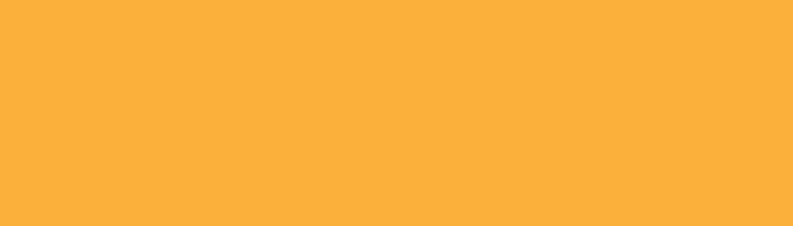
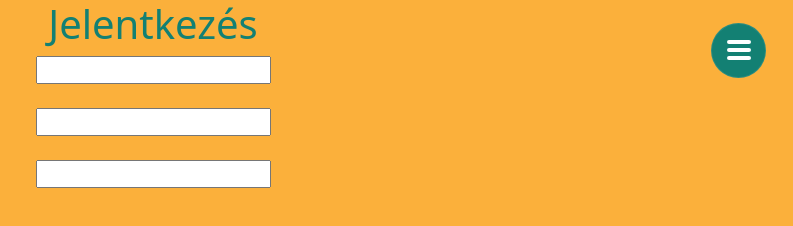
Before and after one commit to SpaceSC/exam-css-app, a plain HTML site: page index.html in a window 1280 px wide. Shown: the whole page, without its empty margins (487-1280 px from the left). Drawn offline with nearby package versions, Linux system fonts and the light colour scheme.

Commit message:
Add css rules

```diff
--- a/SCSS/_variables.scss
+++ b/SCSS/_variables.scss
@@ -1 +1,2 @@
 $yellow: rgb(251,176,59);
+$green: rgb(19,128,115);
--- a/SCSS/style.scss
+++ b/SCSS/style.scss
@@ -3,7 +3,56 @@
 @import 'reset';
 
 body {
- background-color: $yellow;
+  display: flex;
+  flex-direction: column;
+  justify-content: center;
+  align-items: center;
+  background-color: $yellow;
+
+ h1 {
+   color: $green;
+ }
+
+ #hamburger {
+  position: absolute;
+  top: 5px;
+  right: 5px;
+  display: flex;
+  flex-direction: row-reverse;
+  align-items: flex-start;
+  width: 100vw;
+
+  #toggle {
+   background-color: $green!important;
+
+
+   #toggleText {
+    color: white!important;
+    }
+  }
+
+  #hamburgerBtn {
+    display: flex;
+    justify-content: center;
+    align-items: center;
+    background-color: $green;
+    border-radius: 50%;
+    height: 55px;
+    width: 55px;
+    padding: 0;
+    margin: 10px;
+
+    &:focus{
+      box-shadow: none;
+    }
+
+    svg {
+      color: white;
+      stroke-width: 1;
+      stroke: white;
+    }
+  }
+}
 
 }
 
--- a/index.html
+++ b/index.html
@@ -9,6 +9,31 @@
   <title>Apply</title>
 </head>
 <body>
+
+  <div id="hamburger">
+    <nav class="navbar navbar-dark ">
+      <div class="container-fluid">
+        <button id="hamburgerBtn" class="navbar-toggler" type="button" data-bs-toggle="collapse" data-bs-target="#navbarToggleExternalContent" aria-controls="navbarToggleExternalContent" aria-expanded="false" aria-label="Toggle navigation">
+          <svg xmlns="http://www.w3.org/2000/svg" width="32" height="32" fill="currentColor" class="bi bi-list" viewBox="0 0 16 16">
+            <path fill-rule="evenodd" d="M2.5 11.5A.5.5 0 0 1 3 11h10a.5.5 0 0 1 0 1H3a.5.5 0 0 1-.5-.5zm0-4A.5.5 0 0 1 3 7h10a.5.5 0 0 1 0 1H3a.5.5 0 0 1-.5-.5zm0-4A.5.5 0 0 1 3 3h10a.5.5 0 0 1 0 1H3a.5.5 0 0 1-.5-.5z"/>
+          </svg>
+        </button>
+      </div>
+    </nav>
+    <div class="collapse" id="navbarToggleExternalContent">
+      <div id="toggle" class="bg-dark p-4">
+        <h5 id="toggleText" class="text-white h4">More Science</h5>
+        <span class="text-muted">Read more</span>
+      </div>
+    </div>
+  </div>
+
+  <h1>Jelentkezés</h1>
+  <input type="text" id="fname" name="fname"><br>
+  <input type="text" id="fname" name="fname"><br>
+  <input type="text" id="fname" name="fname">
+
+
   <script src="https://cdn.jsdelivr.net/npm/bootstrap@5.0.0-beta2/dist/js/bootstrap.bundle.min.js" integrity="sha384-b5kHyXgcpbZJO/tY9Ul7kGkf1S0CWuKcCD38l8YkeH8z8QjE0GmW1gYU5S9FOnJ0" crossorigin="anonymous"></script>
 </body>
 </html>
```
Also changed, not shown: CSS/style.css, 1 other file.
